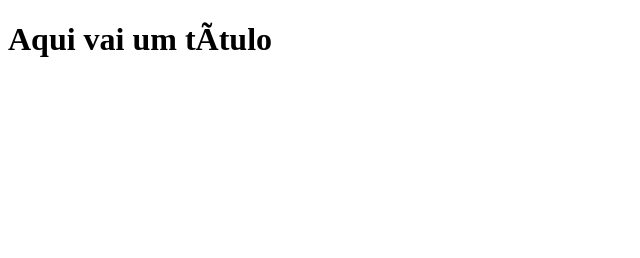
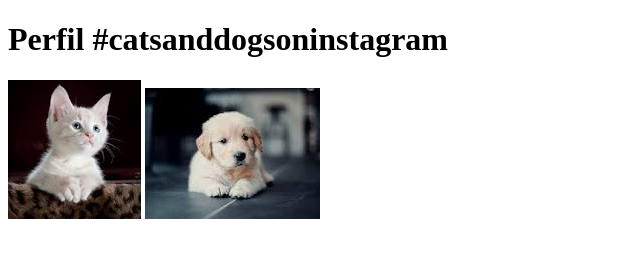
Before and after one commit to igudgz/aula-pratica-10, a plain HTML site: page index.html in a window 1280 px wide. Shown: the whole page, without its empty margins (0-640 px from the left). Drawn offline with Linux system fonts and the light colour scheme.

Commit message:
adiciona photos

```diff
--- a/index.html
+++ b/index.html
@@ -4,7 +4,7 @@
 
 <head>
 
-<title>Título da página</title>
+<title>Fanpage de Gatinhos</title>
 
 <meta charset=“utf-8”>
 
@@ -12,7 +12,10 @@
 
 <body>
 
-<h1>Aqui vai um título</h1>
+<h1>Perfil #catsanddogsoninstagram</h1>
+
+<img src="./images/cat.jpeg" alt="cat-photo">
+<img src="./images/dog.jpeg" alt="dog-photo">
 
 </body>
 
```
Also changed, not shown: images/cat.jpeg (added), images/dog.jpeg (added).
